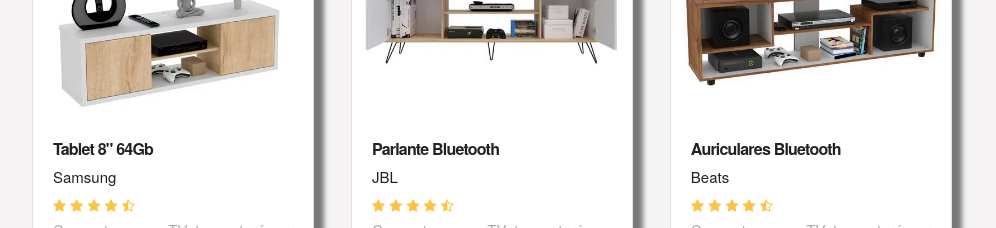
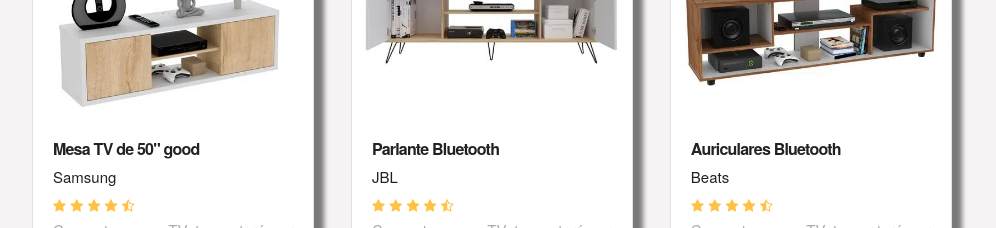
Before and after one commit to Nano1408/NewStorePoliandino, a plain HTML site: page index.html in a window 1280 px wide. Shown: the part 1180-1408 px from the top of the page, without its empty margins (148-1144 px from the left). Drawn offline with nearby package versions, Linux system fonts and the light colour scheme.

Commit message:
NewStorePoliandino

```diff
--- a/index.html
+++ b/index.html
@@ -152,7 +152,7 @@
                 <div class="card">
                     <img src="img/mesaTV1.jpg" class="imagen-tech u-full-width">
                     <div class="info-card">
-                        <h4>Tablet 8" 64Gb</h4>
+                        <h4>Mesa TV de 50" good</h4>
                         <p>Samsung</p>
                         <img src="img/estrellas.png">
                         <p class="description--card">Con esta mesa TV te gustará ver más el mueble que el TV; pasa momentos de esparcimiento y relajación, viendo tus programas o series favoritas y comparte con familia y amigos momentos especiales.</p>
```
